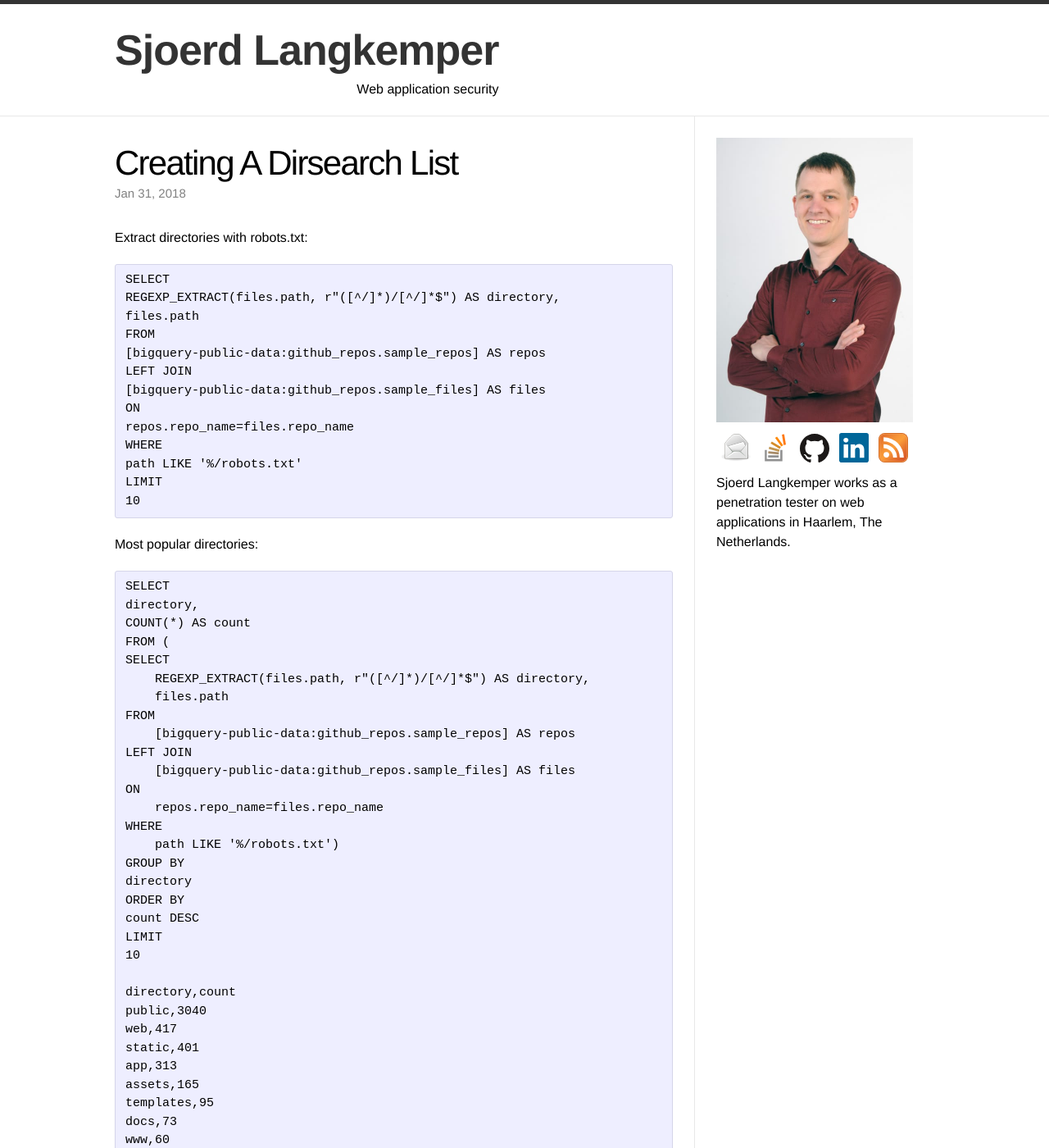
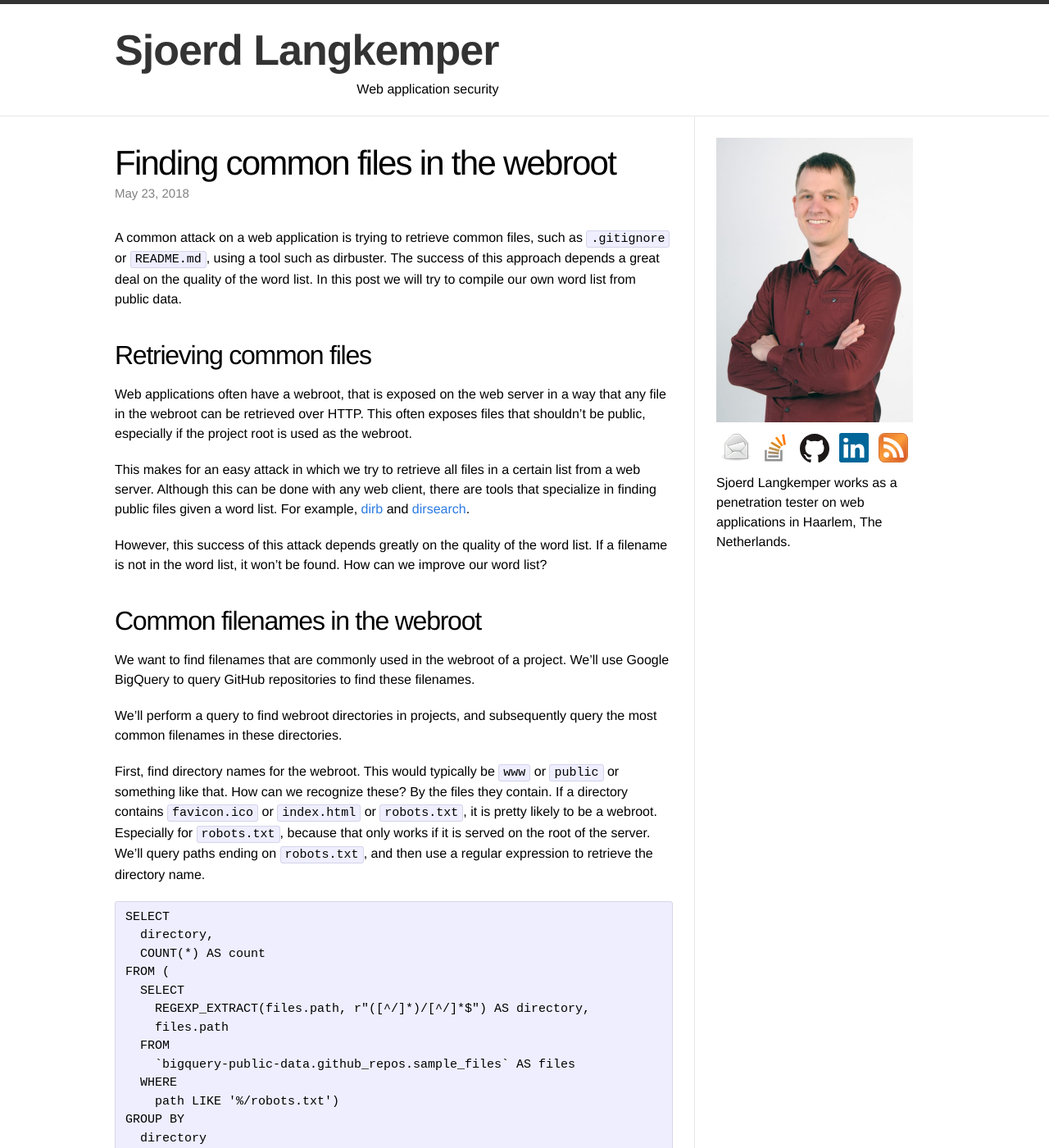
Before and after one commit to Sjord/Sjord.github.io, a Jekyll site: the page built from _posts/2018-01-31-creating-a-dirsearch-list.md, in a window 1280 px wide and 1400 px high. Shown: the whole window at 82% size. Built offline with Jekyll 4.4.1, drawn with Linux system fonts in a browser that asks for light colours; our own code applies the rules of GitHub Pages for plain Markdown files; some of the changed text lies outside the part shown.

Commit message:
Finish dirb list post

```diff
--- a/_posts/2018-01-31-creating-a-dirsearch-list.md
+++ b/_posts/2018-01-31-creating-a-dirsearch-list.md
@@ -1,72 +1,116 @@
+---
+layout: post
+title: "Finding common files in the webroot"
+thumbnail: files-240.jpg
+date: 2018-05-23
+---
 
-Extract directories with robots.txt:
+A common attack on a web application is trying to retrieve common files, such as `.gitignore` or `README.md`, using a tool such as dirbuster. The success of this approach depends a great deal on the quality of the word list. In this post we will try to compile our own word list from public data.
+
+<!-- photo source https://commons.wikimedia.org/wiki/File:Veteran_Affairs_backlog_(2012-08-09).jpg -->
+
+## Retrieving common files
+
+Web applications often have a webroot, that is exposed on the web server in a way that any file in the webroot can be retrieved over HTTP. This often exposes files that shouldn't be public, especially if the project root is used as the webroot.
+
+This makes for an easy attack in which we try to retrieve all files in a certain list from a web server. Although this can be done with any web client, there are tools that specialize in finding public files given a word list. For example, [dirb](https://tools.kali.org/web-applications/dirb) and [dirsearch](https://github.com/maurosoria/dirsearch).
+
+However, this success of this attack depends greatly on the quality of the word list. If a filename is not in the word list, it won't be found. How can we improve our word list?
+
+## Common filenames in the webroot
+
+We want to find filenames that are commonly used in the webroot of a project. We'll use Google BigQuery to query GitHub repositories to find these filenames.
+
+We'll perform a query to find webroot directories in projects, and subsequently query the most common filenames in these directories.
+
+First, find directory names for the webroot. This would typically be `www` or `public` or something like that. How can we recognize these? By the files they contain. If a directory contains `favicon.ico` or `index.html` or `robots.txt`, it is pretty likely to be a webroot. Especially for `robots.txt`, because that only works if it is served on the root of the server. We'll query paths ending on `robots.txt`, and then use a regular expression to retrieve the directory name.
 
     SELECT
-    REGEXP_EXTRACT(files.path, r"([^/]*)/[^/]*$") AS directory,
-    files.path
-    FROM
-    [bigquery-public-data:github_repos.sample_repos] AS repos
-    LEFT JOIN
-    [bigquery-public-data:github_repos.sample_files] AS files
-    ON
-    repos.repo_name=files.repo_name
-    WHERE
-    path LIKE '%/robots.txt'
+      directory,
+      COUNT(*) AS count
+    FROM (
+      SELECT
+        REGEXP_EXTRACT(files.path, r"([^/]*)/[^/]*$") AS directory,
+        files.path
+      FROM
+        `bigquery-public-data.github_repos.sample_files` AS files
+      WHERE
+        path LIKE '%/robots.txt')
+    GROUP BY
+      directory
+    ORDER BY
+      count DESC
     LIMIT
-    10
+      10
 
-Most popular directories:
+This gives the following list, which seems to match our expectations:
+
+1. public
+1. web
+1. static
+1. app
+1. assets
+1. templates
+1. docs
+1. dist
+1. www
+1. src
+
+Next, we'll query common file names in these directories:
 
     SELECT
-    directory,
-    COUNT(*) AS count
+      filename,
+      COUNT(*) AS count
     FROM (
-    SELECT
-        REGEXP_EXTRACT(files.path, r"([^/]*)/[^/]*$") AS directory,
-        files.path
-    FROM
-        [bigquery-public-data:github_repos.sample_repos] AS repos
-    LEFT JOIN
-        [bigquery-public-data:github_repos.sample_files] AS files
-    ON
-        repos.repo_name=files.repo_name
-    WHERE
-        path LIKE '%/robots.txt')
+      SELECT
+        REGEXP_EXTRACT(files.path, r"/([^/]*)$") AS filename
+      FROM
+        `bigquery-public-data.github_repos.sample_files` AS files
+      WHERE
+        REGEXP_CONTAINS(files.path, r"/(public|web|static|app|assets|templates|docs|dist|www|src)/[^/]*$"))
     GROUP BY
-    directory
+      filename
     ORDER BY
-    count DESC
+      count DESC
     LIMIT
-    10
+      1000;
 
-    directory,count
-    public,3040
-    web,417
-    static,401
-    app,313
-    assets,165
-    templates,95
-    docs,73
-    www,60
-    dist,60
-    src,55
-    source,52
+And this gives our list of files, starting with `index.html`.
 
-Most popular files in public (no Legacy SQL anymore, so other syntax) (no join on repos anymore):
+## Joining in the query
+
+We did a poor man's join in the previous example: we copy-pasted the output from one query into the other query. This results in some files that get included in the result while they shouldn't be. For example, we found robots.txt often occurs in the directory named `src`. But then we queried the filenames for all `src` directories, not just the ones that contained `robots.txt`.
+
+The solution to this is to query the full path of all directories containing `robots.txt`, and retrieving the filenames in those directories:
 
     SELECT
-        filename,
-        COUNT(*) AS count
+      filename,
+      COUNT(*) AS count
     FROM (
-        SELECT
-            REGEXP_EXTRACT(files.path, r"/([^/]*)$") AS filename
-        FROM
-            `bigquery-public-data.github_repos.sample_files` AS files
-        WHERE
-            REGEXP_CONTAINS(files.path, r"/(public|web|static|app)/[^/]*$"))
+      SELECT
+        REGEXP_EXTRACT(files2.path, r"/([^/]*)$") AS filename
+      FROM
+        `bigquery-public-data.github_repos.sample_files` AS files1
+      JOIN
+        `bigquery-public-data.github_repos.sample_files` AS files2
+      ON
+        files1.repo_name = files2.repo_name
+        AND files2.path LIKE CONCAT(REGEXP_EXTRACT(files1.path, r"^(.*)/[^/]*$"), '%')
+      WHERE
+        files1.path LIKE '%/robots.txt' )
     GROUP BY
-        filename
+      filename
     ORDER BY
-        count DESC
+      count DESC
     LIMIT
-        10000;
+      1000;
+
+In this query we extract directories that contain `robots.txt` in table `files1`, and then select files that are contained in these directories using `files2`.
+
+Paradoxically, this doesn't give better results for our purposes. This query returns filenames in webroots, but the earlier set of queries may give better results for filenames that aren't supposed to be in the webroot.
+
+## Conclusion
+
+[View or download the word list](https://gist.github.com/Sjord/5e8f06c3734c1a1129c729c4d28a07e7).
+
+Using public GitHub data we compiled a list of common filenames in web directories, which can be used in combination with dirsearch to find files that shouldn't be in the webroot.
```
Also changed, not shown: images/files-240.jpg (added).
